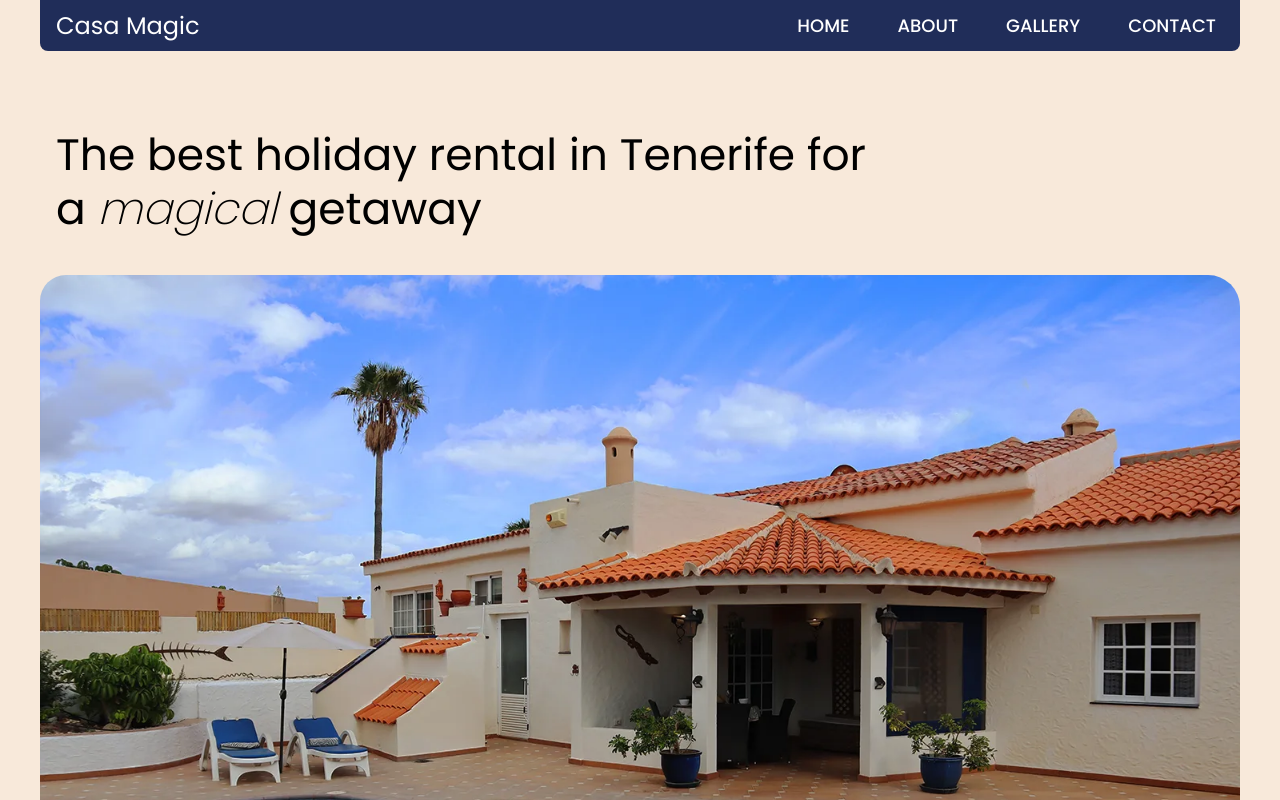
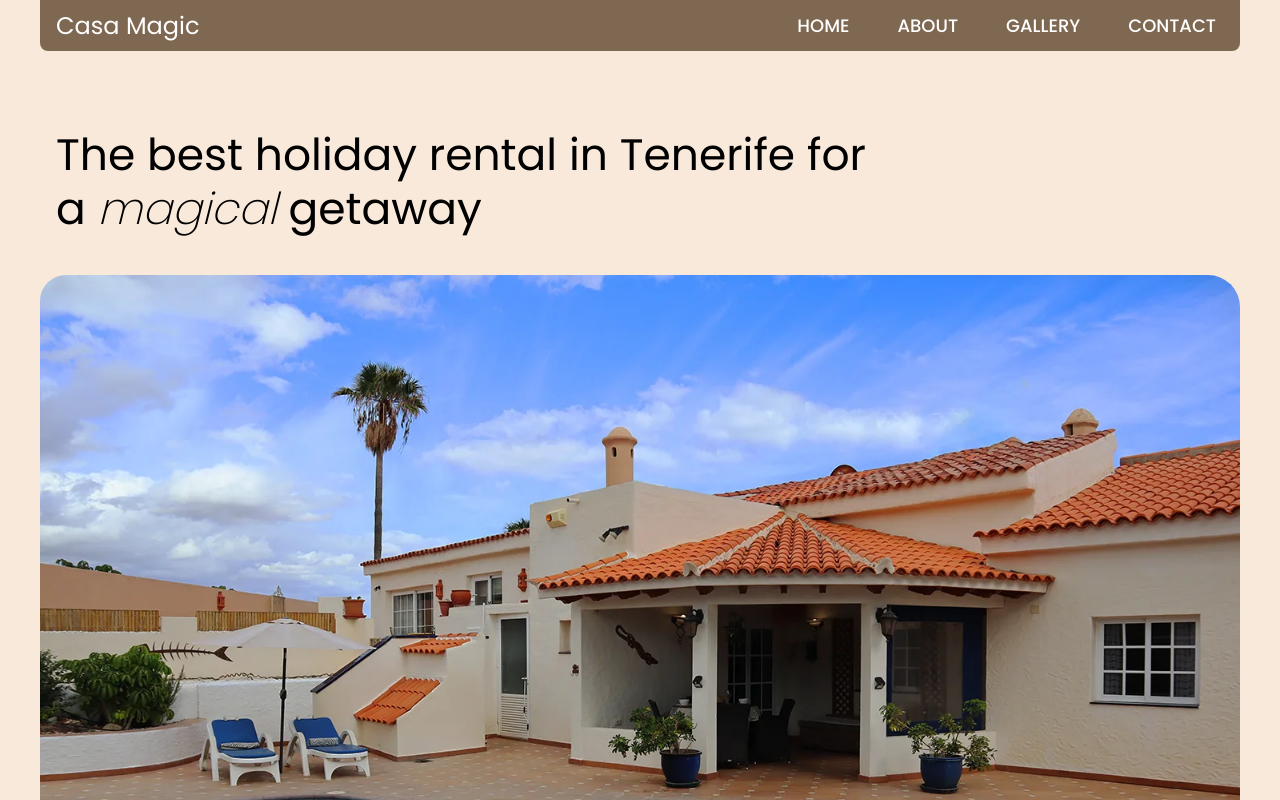
Before and after one commit to IrishMikey/casa-magic, a Next.js app: page / in a window 1280 px wide. Shown: the top 800 px of the page. Built offline with nearby package versions, Linux system fonts and the light colour scheme.

Commit message:
navbar update

```diff
--- a/app/navBar.jsx
+++ b/app/navBar.jsx
@@ -28,7 +28,7 @@ export default function NavBar() {
   });
 
   return (
-    <nav className="bg-primary fixed z-20 flex w-screen max-w-[1200px] flex-col rounded-b-lg bg-[rgba(23,37,84,0.96)] p-1  px-4 text-white md:flex-row md:items-center md:justify-between">
+    <nav className="fixed z-20 flex w-screen max-w-[1200px] flex-col rounded-b-lg bg-[#7f6851] p-1  px-4 text-white md:flex-row md:items-center md:justify-between">
       <div className="flex flex-row items-center justify-between">
         <Link
           href="/"
@@ -54,7 +54,7 @@ export default function NavBar() {
       {/* Moblie nav */}
       <div
         className={
-          "fixed top-0 mx-auto flex h-full w-full bg-[#BBA896] pt-4 transition-all duration-500 ease-in md:hidden " +
+          "fixed top-0 mx-auto flex h-full w-full bg-[#7f6851] pt-4 transition-all duration-500 ease-in md:hidden " +
           (isOpen ? "left-0" : "left-[-770px]")
         }
       >
@@ -104,7 +104,7 @@ export default function NavBar() {
       <div className="h-full ">
         <ul className="hidden h-full gap-2 md:flex md:flex-row md:justify-between lg:gap-8  ">
           <li className="duration-600  flex h-full w-full items-center p-2 text-[18px] font-medium uppercase transition-all ease-in ">
-            <Link href="/" onClick={() => setTitleFontSize(36)}>
+            <Link href="/" onClick={() => setTitleFontSize(32)}>
               Home
             </Link>
           </li>
--- a/app/page.jsx
+++ b/app/page.jsx
@@ -240,7 +240,7 @@ export default function Home() {
             </div>
             <div className="flex items-center justify-center  rounded-md  text-lg font-medium text-white ">
               <Link
-                href="mailto:your@email.com"
+                href="mailto:cakemagichamster@yahoo.co.uk"
                 className="flex h-[7rem] w-full items-center gap-2 rounded-md bg-red-500 px-4 py-1 transition-all active:scale-95 lg:w-auto"
               >
                 <FontAwesomeIcon icon={faEnvelope} size="2xl" />
```
